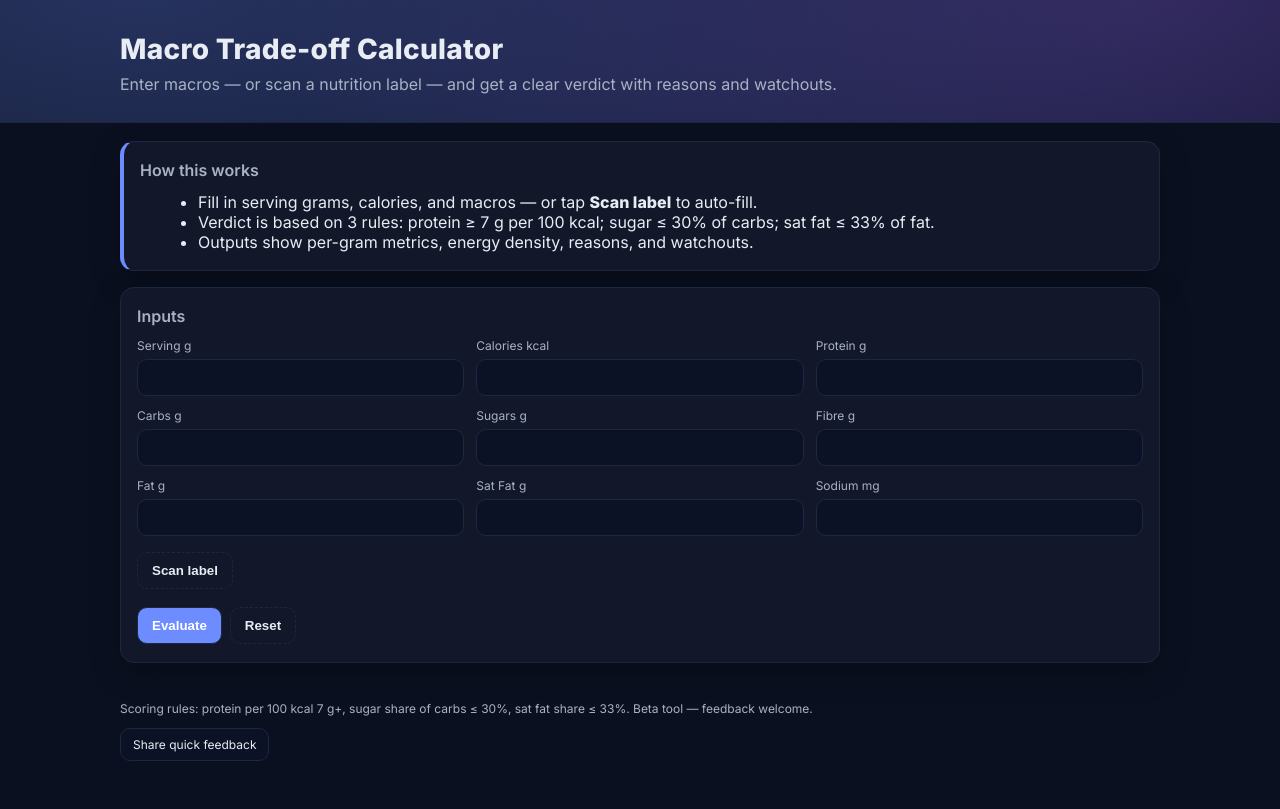
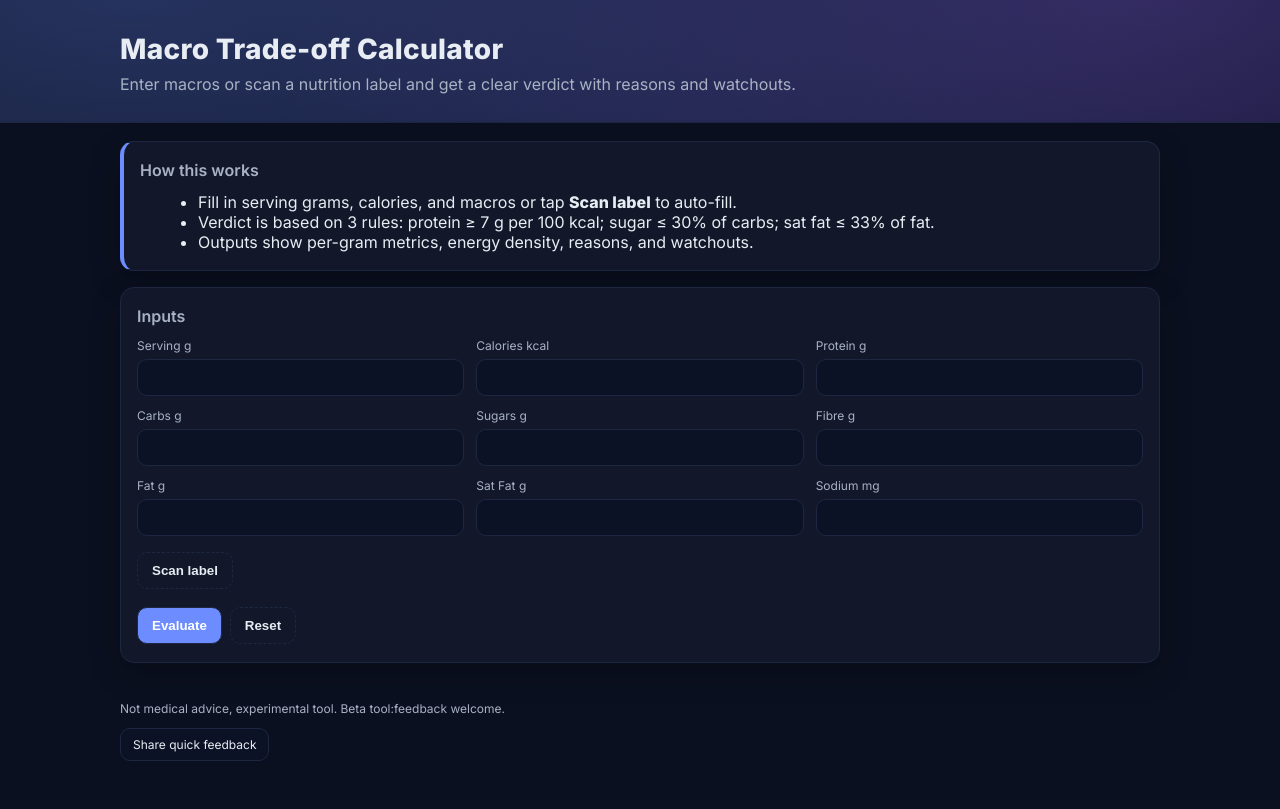
Before and after one commit to arpvk97/Macro-cal, a Flask app: page / in a window 1280 px wide. Run offline with Flask 3, Linux system fonts and the light colour scheme; some libraries are stand-ins or nearby versions.

Commit message:
index.html

```diff
--- a/templates/index.html
+++ b/templates/index.html
@@ -26,7 +26,7 @@
   <header class="hero">
     <div class="hero__content">
       <h1>Macro Trade-off Calculator</h1>
-      <p>Enter macros — or scan a nutrition label — and get a clear verdict with reasons and watchouts.</p>
+      <p>Enter macros or scan a nutrition label and get a clear verdict with reasons and watchouts.</p>
     </div>
   </header>
 
@@ -35,7 +35,7 @@
     <section class="card info">
       <h2 class="card__title">How this works</h2>
       <ul class="bullets">
-        <li>Fill in serving grams, calories, and macros — or tap <b>Scan label</b> to auto-fill.</li>
+        <li>Fill in serving grams, calories, and macros or tap <b>Scan label</b> to auto-fill.</li>
         <li>Verdict is based on 3 rules: protein ≥ 7 g per 100 kcal; sugar ≤ 30% of carbs; sat fat ≤ 33% of fat.</li>
         <li>Outputs show per-gram metrics, energy density, reasons, and watchouts.</li>
       </ul>
@@ -167,7 +167,7 @@
   </main>
 
   <footer class="footer">
-    <p>Scoring rules: protein per 100 kcal 7 g+, sugar share of carbs ≤ 30%, sat fat share ≤ 33%. Beta tool — feedback welcome.</p>
+    <p>Not medical advice, experimental tool. Beta tool:feedback welcome.</p>
     <div class="feedback-cta">
   <a id="feedbackLink" class="btn-outline" href="https://forms.gle/37pZWrzMRR4S9cNd7" target="_blank" rel="noopener">
     Share quick feedback
```
